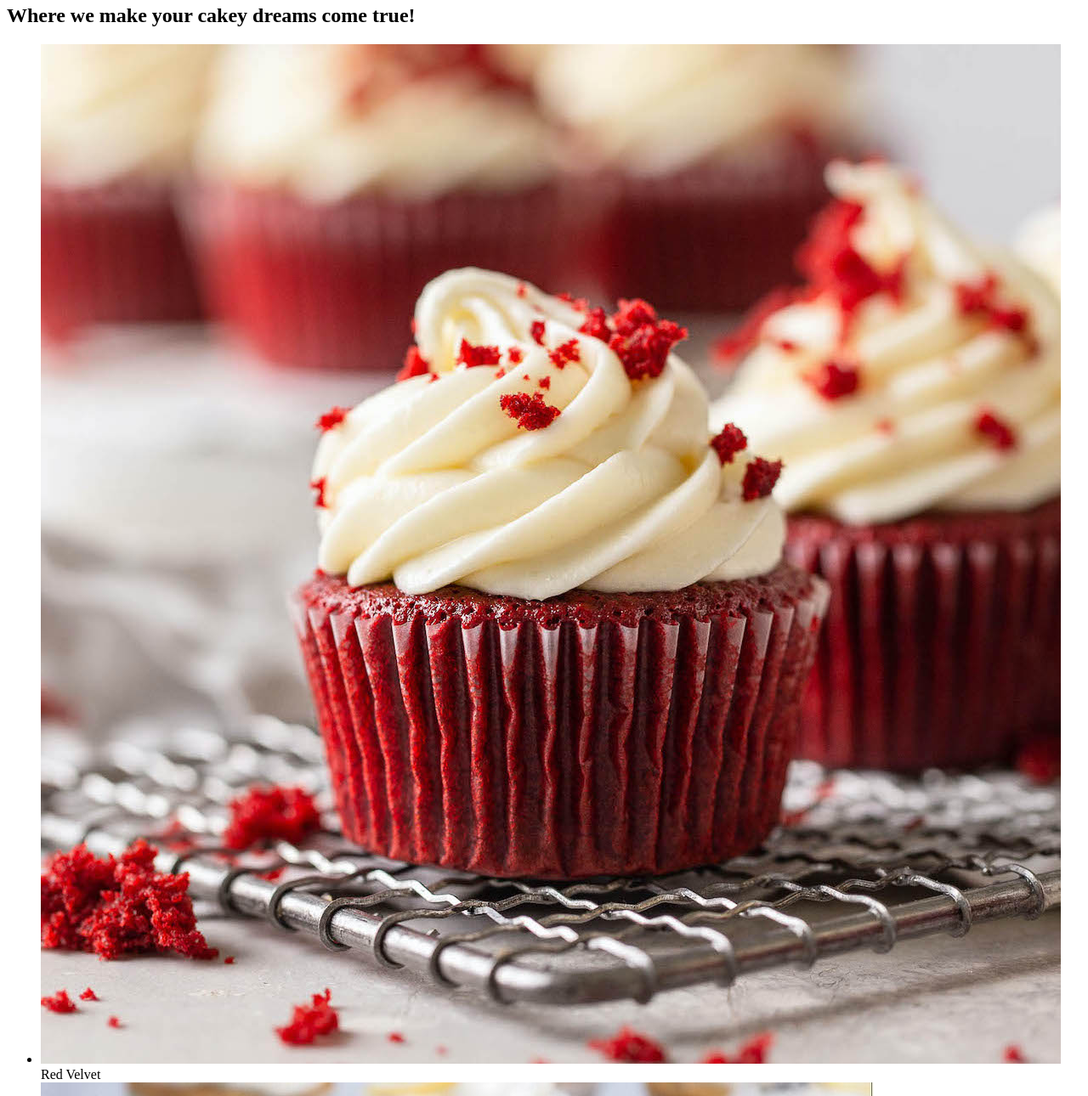
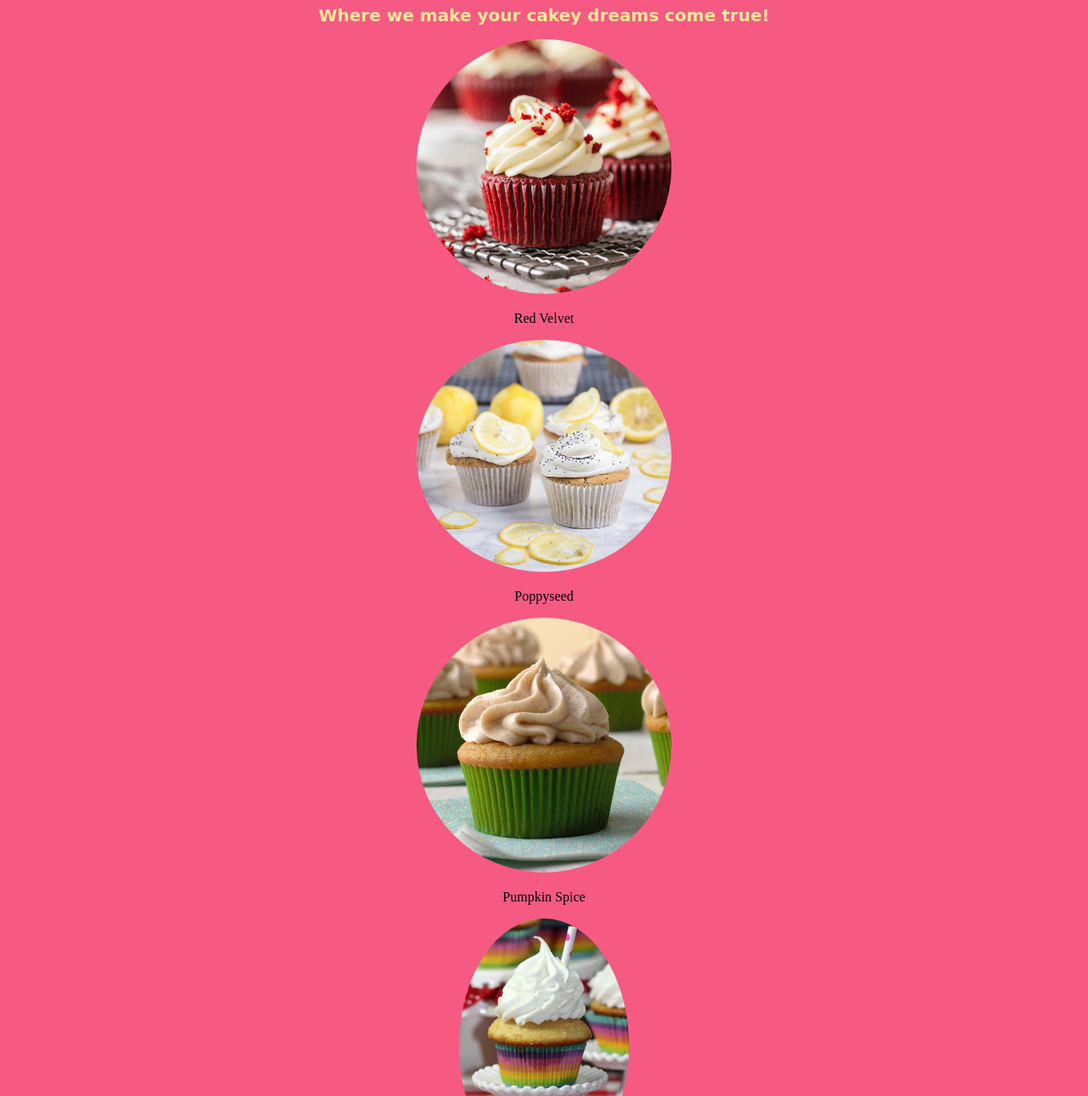
Before and after one commit to RemyXVX/Cupcakeshop, a plain HTML site: page cupcakeshop.html in a window 1280 px wide. Shown: the part 75-1365 px from the top of the page at 85% size. Drawn offline with Linux system fonts and the light colour scheme.

Commit message:
cupcakeshop.html

```diff
--- a/cupcakeshop.html
+++ b/cupcakeshop.html
@@ -1,18 +1,22 @@
 <!DOCTYPE html>
 <html lang="en-US">
   <head>
+    <link href="css/styles.css" rel="stylesheet" type="text/css">
     <title>Welcome to the World of Cup Cakes</title>
   </head>
   <body>
 
   <h1>Welcome to the World of Cup Cakes</h1>
-  <h2 class="subtitle">Where we make your cakey dreams come true!</h2>
-    <ul>
-      <li class="red"><img src="img/rvcc.jpg" alt="a picture of a red velvet cupcake">Red Velvet</li>
-      <li class="poppy"><img src="img/lpscc.jpg" alt="a picture of a poppyseed cupcake">Poppyseed</li>
-      <li class="pumpkin"><img src="img/pscc.jpg" alt="a picture of a pumpkin spice cupcake">Pumpkin Spice</li>
-      <li class="cream"><img src="img/cscc.jpg" alt="a picture of a cream soda cupcake">Cream Soda</li>
-    </ul>
+  <h2 class="subtitle">Where we make your cakey dreams come true!
+  </h2>
+      <img src="img/rvcc.jpg" alt="a picture of a red velvet cupcake">
+      <p>Red Velvet</p>
+      <img src="img/lpscc.jpg" alt="a picture of a poppyseed cupcake">
+      <p>Poppyseed</p>
+      <img src="img/pscc.jpg" alt="a picture of a pumpkin spice cupcake">
+      <p>Pumpkin Spice</p>
+      <img src="img/cscc.jpg" alt="a picture of a cream soda cupcake">
+      <p class="best">Soda</p>
   <h3 class="smalltitle">Pricing!!</h3>
     <ul>
       <li>Singles - 3</li>
```
